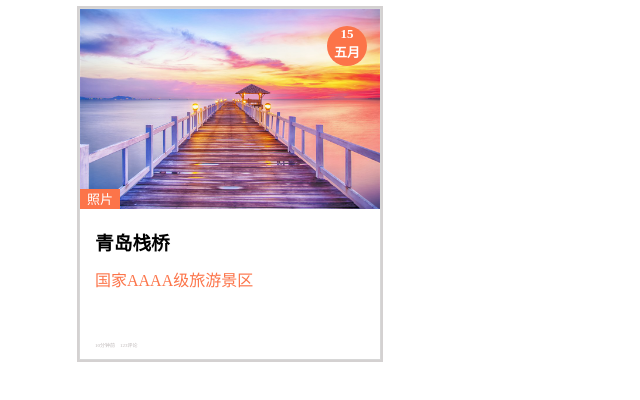
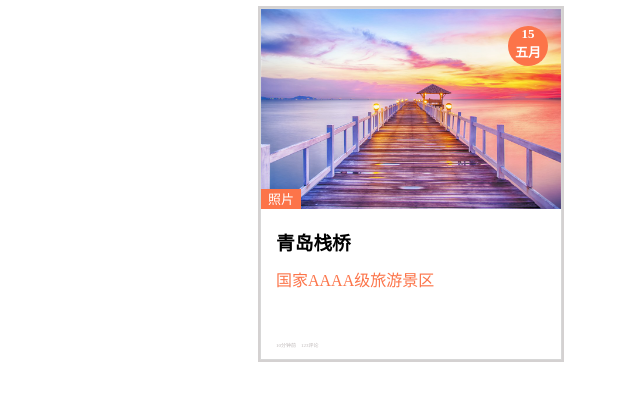
Before and after one commit to houdesen/Github-Pages, a plain HTML site: page CSS3变形与动画.html in a window 1280 px wide. Shown: the whole page, without its empty margins (229-869 px from the left). Drawn offline with Linux system fonts and the light colour scheme.

Commit message:
Update CSS3变形与动画.html

```diff
--- a/CSS3变形与动画.html
+++ b/CSS3变形与动画.html
@@ -9,7 +9,7 @@
         #box{
             width: 300px;
             height: 350px;
-            margin-left: 300px;
+            margin: 0 auto;
             border: 1px solid #d7d7d7;
             box-shadow: 0px 0px 0px 2px rgb(212, 209, 209);
             position: relative;
```
